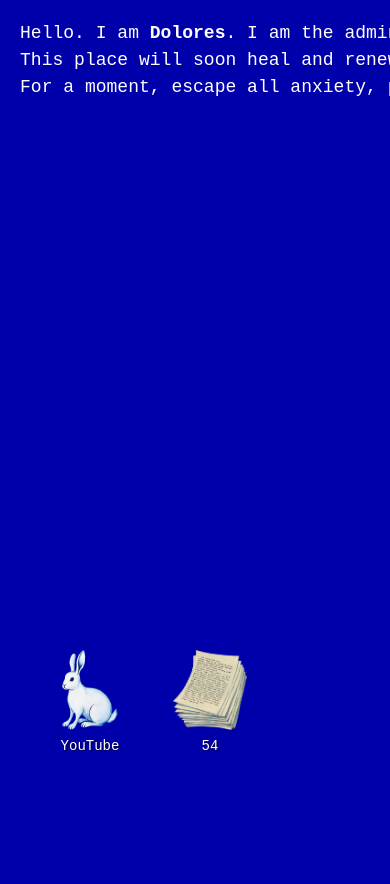
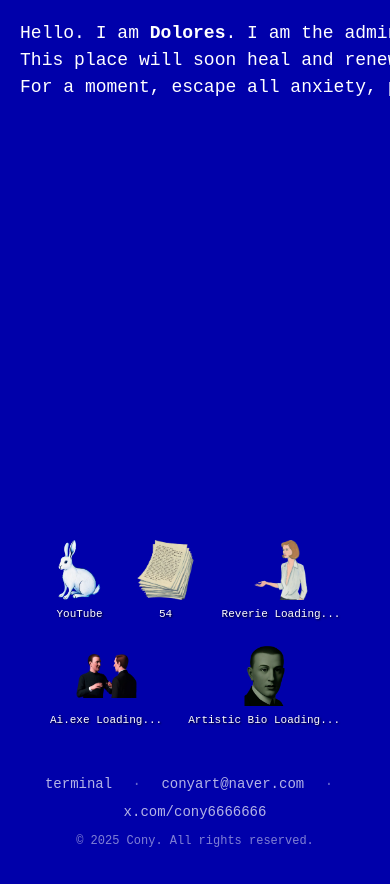
Before and after one commit to 6fpqxhvkv9-sudo/follow-the-white-rabbit, a plain HTML site: page index.html in a window 390 px wide. Shown: the top 884 px of the page. Drawn offline with Linux system fonts and the light colour scheme.

Commit message:
Add files via upload

```diff
--- a/index.html
+++ b/index.html
@@ -55,8 +55,17 @@
         }
 
         /* 아이콘 스타일 */
+        .icons-container {
+            position: absolute;
+            bottom: 150px;
+            left: 50%;
+            transform: translateX(-50%);
+            display: flex;
+            gap: 20px;
+            z-index: 100;
+        }
+
         .desktop-icon {
-            position: absolute;
             display: flex;
             flex-direction: column;
             align-items: center;
@@ -64,7 +73,6 @@
             padding: 10px;
             border-radius: 8px;
             transition: background 0.2s;
-            z-index: 100;
         }
 
         .desktop-icon:hover {
@@ -90,20 +98,98 @@
             text-shadow: 1px 1px 2px rgba(0,0,0,0.8);
             pointer-events: none;
         }
+
+        /* 모바일 반응형 */
+        @media (max-width: 768px) {
+            .icons-container {
+                flex-wrap: wrap;
+                justify-content: center;
+                width: 90%;
+                gap: 10px;
+            }
+            .desktop-icon img {
+                width: 60px;
+                height: 60px;
+            }
+            .desktop-icon span {
+                font-size: 11px;
+            }
+            .desktop-icon {
+                padding: 8px;
+            }
+        }
+        .terminal-footer {
+            position: absolute;
+            bottom: 30px;
+            left: 0;
+            right: 0;
+            text-align: center;
+            font-size: 14px;
+            color: rgba(255, 255, 255, 0.7);
+            z-index: 200;
+            line-height: 2;
+        }
+
+        .terminal-footer a {
+            color: rgba(255, 255, 255, 0.7);
+            text-decoration: none;
+        }
+
+        .terminal-footer a:hover {
+            color: #FFFFFF;
+        }
+
+        .terminal-footer .divider {
+            margin: 0 12px;
+            color: rgba(255, 255, 255, 0.4);
+        }
+
+        .terminal-footer .copyright {
+            font-size: 12px;
+            color: rgba(255, 255, 255, 0.5);
+        }
     </style>
 </head>
 <body id="terminal">
     <div id="message-container"></div>
 
-    <!-- 아이콘들 -->
-    <div class="desktop-icon" id="icon-youtube" style="bottom: 120px; left: 40px;">
-        <img src="rabbit_youtube.png" alt="YouTube">
-        <span>YouTube</span>
+    <!-- Footer -->
+    <div class="terminal-footer">
+        <a href="https://6fpqxhvkv9-sudo.github.io/follow-the-white-rabbit/?utm_source=ig&utm_medium=social&utm_content=link_in_bio" target="_blank">terminal</a>
+        <span class="divider">·</span>
+        <a href="mailto:conyart@naver.com">conyart@naver.com</a>
+        <span class="divider">·</span>
+        <a href="https://x.com/cony6666666" target="_blank">x.com/cony6666666</a>
+        <br>
+        <span class="copyright">© 2025 Cony. All rights reserved.</span>
     </div>
 
-    <div class="desktop-icon" id="icon-54" style="bottom: 120px; left: 160px;">
-        <img src="Papers_54.png" alt="54">
-        <span>54</span>
+    <!-- 아이콘들 -->
+    <div class="icons-container">
+        <div class="desktop-icon" id="icon-youtube">
+            <img src="rabbit_youtube.png" alt="YouTube">
+            <span>YouTube</span>
+        </div>
+
+        <div class="desktop-icon" id="icon-54">
+            <img src="Papers_54.png" alt="54">
+            <span>54</span>
+        </div>
+
+        <div class="desktop-icon" id="icon-reverie">
+            <img src="Reverie.png" alt="Reverie">
+            <span>Reverie Loading...</span>
+        </div>
+
+        <div class="desktop-icon" id="icon-aiexe">
+            <img src="ai_exe.png" alt="Ai.exe">
+            <span>Ai.exe Loading...</span>
+        </div>
+
+        <div class="desktop-icon" id="icon-bio">
+            <img src="artistic_bio.png" alt="Artistic Bio">
+            <span>Artistic Bio Loading...</span>
+        </div>
     </div>
 
     <script>
@@ -255,7 +341,7 @@
             }
 
             document.getElementById('choice-y').addEventListener('click', () => {
-                window.open(YOUTUBE_URL, '_blank');
+                window.open('https://claude.ai/new', '_blank');
             });
 
             document.getElementById('choice-n').addEventListener('click', (e) => {
@@ -320,13 +406,29 @@
                 }
             });
 
-            // 더블클릭 → 링크 열기
+            // 더블클릭 → 링크 열기 (데스크톱)
             icon.addEventListener('dblclick', () => {
                 if (!hasMoved) {
                     if (icon.id === 'icon-youtube') {
                         window.open(YOUTUBE_URL, '_blank');
                     } else if (icon.id === 'icon-54') {
                         window.open(TIMELINE_URL, '_blank');
+                    } else if (icon.id === 'icon-reverie' || icon.id === 'icon-aiexe' || icon.id === 'icon-bio') {
+                        alert('Coming Soon...');
+                    }
+                }
+            });
+
+            // 모바일: 싱글 탭으로 링크 열기
+            icon.addEventListener('touchend', (e) => {
+                if (!hasMoved) {
+                    e.preventDefault();
+                    if (icon.id === 'icon-youtube') {
+                        window.open(YOUTUBE_URL, '_blank');
+                    } else if (icon.id === 'icon-54') {
+                        window.open(TIMELINE_URL, '_blank');
+                    } else if (icon.id === 'icon-reverie' || icon.id === 'icon-aiexe' || icon.id === 'icon-bio') {
+                        alert('Coming Soon...');
                     }
                 }
             });
```
Also changed, not shown: Reverie.png (added), ai_exe.png (added), artistic_bio.png (added).
